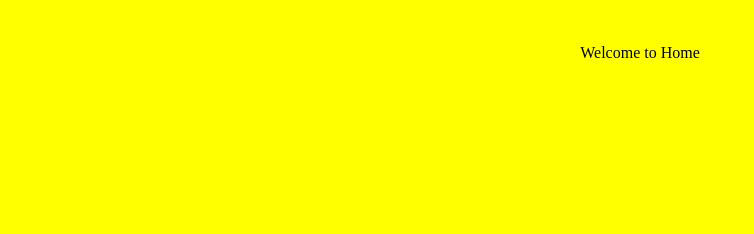
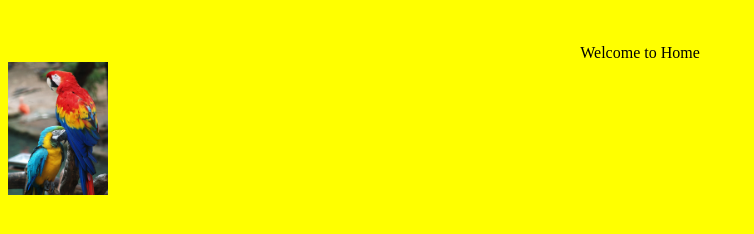
Before and after one commit to Nando-arteaga/alfa, a plain HTML site: page index.html in a window 1280 px wide. Shown: the whole page, without its empty margins (0-754 px from the left). Drawn offline with Linux system fonts and the light colour scheme.

Commit message:
add image with HTML

```diff
--- a/index.html
+++ b/index.html
@@ -9,6 +9,8 @@
     <br>
     <br>
    <center><hi>Welcome to Home</hi> </center>
+   <img src = "images/loro.jpg" width="100">
+   </center>
 
 </body>
 </html>
```
Also changed, not shown: images/loro.jpg (added).
